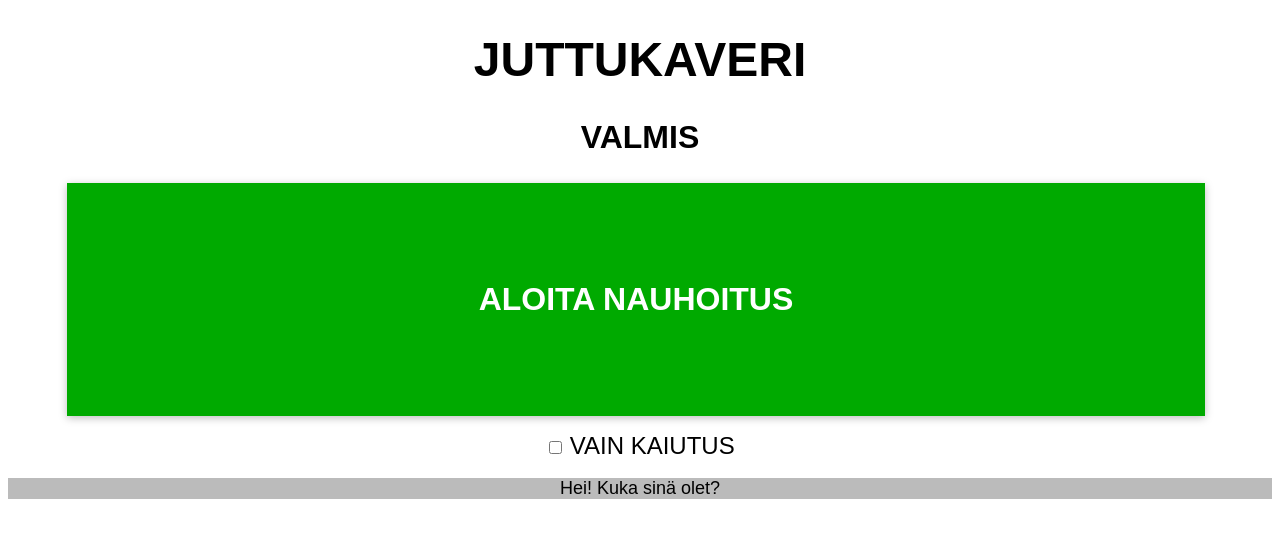
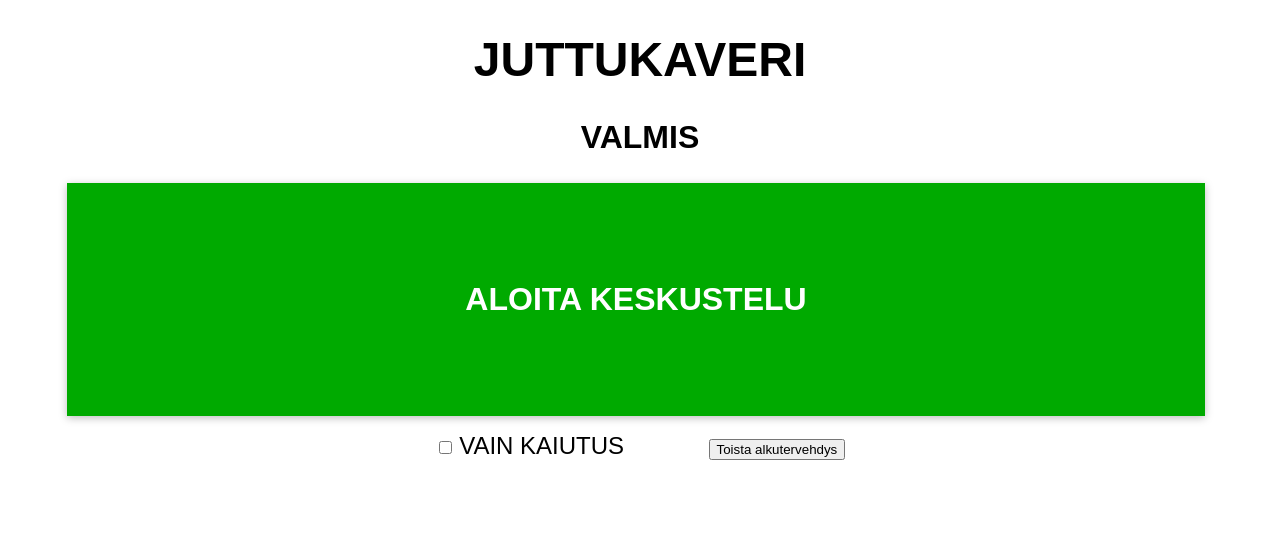
Before and after one commit to jarnoln/juttukaveri, a Django app: page /j/ in a window 1280 px wide. Shown: the top 538 px of the page. Run offline with Django 4.2, Linux system fonts and the light colour scheme.

Commit message:
Separate button to play greeting and start chat
Mostly because it is considered bad practice to play audio automatically
before user interaction.

```diff
--- a/view/templates/view/juttukaveri.html
+++ b/view/templates/view/juttukaveri.html
@@ -26,7 +26,7 @@
       text-transform: uppercase;
     }
 
-    button {
+    .largeButton {
       font: inherit;
       font-size: xx-large;
       text-decoration: none;
@@ -49,7 +49,7 @@
       font-size: large;
     }
 
-    #startButton {
+    #startButton, #beginChatButton {
       background-color: #00aa00;
       border: 2px solid #00aa00;
     }
@@ -67,13 +67,16 @@
     <h2 id="statusText" class="white-bg"></h2>
 
     <p>
-      <button id="startButton">Aloita nauhoitus</button>
-      <button id="stopButton" hidden>Lopeta nauhoitus</button>
-      <button id="playButton" hidden>Tervehdys</button>
+      <button class="largeButton" id="beginChatButton">Aloita keskustelu</button>
+      <button class="largeButton" id="startButton" hidden>Aloita nauhoitus</button>
+      <button class="largeButton" id="stopButton" hidden>Lopeta nauhoitus</button>
     </p>
     <p>
-      <input type="checkbox" id="echoCheckbox" name="echo">
-      <label for="echoCheckbox">Vain kaiutus</label>
+      <span style="margin-right: 5rem">
+        <input type="checkbox" id="echoCheckbox" name="echo">
+        <label for="echoCheckbox">Vain kaiutus</label>
+      </span>
+      <button class="right" id="playButton">Toista alkutervehdys</button>
     </p>
     <div id="chatBox"></div>
   </div>
@@ -83,10 +86,12 @@
     let chunks = [];
     let status = 'ready';
     let echo = '';
+    let messages = [];
 
     const startButton = document.getElementById('startButton');
     const stopButton = document.getElementById('stopButton');
     const playButton = document.getElementById('playButton');
+    const beginChatButton = document.getElementById('beginChatButton');
     const echoCheckbox = document.getElementById('echoCheckbox');
     const statusText = document.getElementById('statusText');
     const chatBox = document.getElementById('chatBox');
@@ -111,8 +116,13 @@
       ];
     }
 
-    const messages = initializeContext()
-    console.log(messages)
+    // console.log(messages)
+    function beginChat() {
+      playGreeting();
+      beginChatButton.setAttribute('hidden', '');
+      startButton.removeAttribute('hidden');
+      messages = initializeContext()
+    }
 
     function startRecording() {
       navigator.mediaDevices.getUserMedia({ audio: true })
@@ -181,6 +191,7 @@
         console.log('Transcription:', transcription);
         document.getElementById('statusText').innerHTML = 'Valmis';
         startButton.removeAttribute('hidden');
+        startButton.setAttribute('disabled', '');
         stopButton.removeAttribute('disabled');
         stopButton.setAttribute('hidden', '');
 
@@ -241,6 +252,7 @@
       }
     }
 
+    beginChatButton.addEventListener('click', beginChat);
     startButton.addEventListener('click', startRecording);
     stopButton.addEventListener('click', stopRecording);
     playButton.addEventListener('click', playGreeting);
@@ -251,7 +263,7 @@
         echo = '';
       }
     });
-    document.addEventListener("DOMContentLoaded", playGreeting);
+    // document.addEventListener("DOMContentLoaded", playGreeting);
     document.addEventListener("keydown", keyDownHandler);
     document.addEventListener("keyup", keyUpHandler);
     document.getElementById('statusText').innerHTML = 'Valmis';
```
